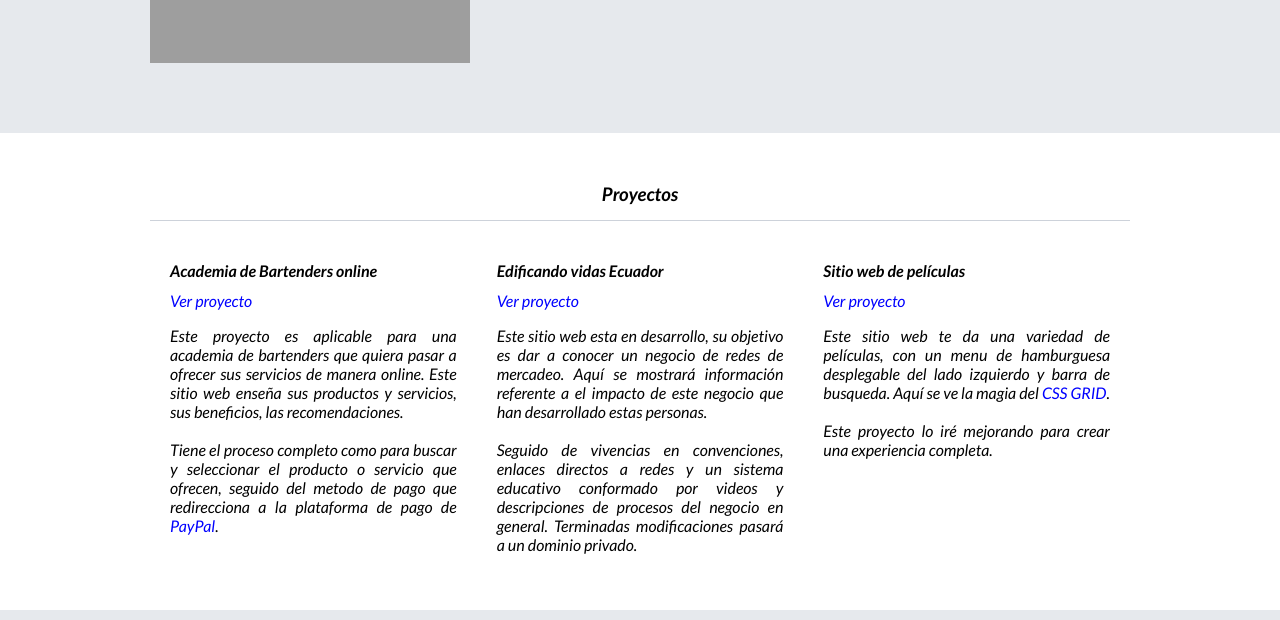
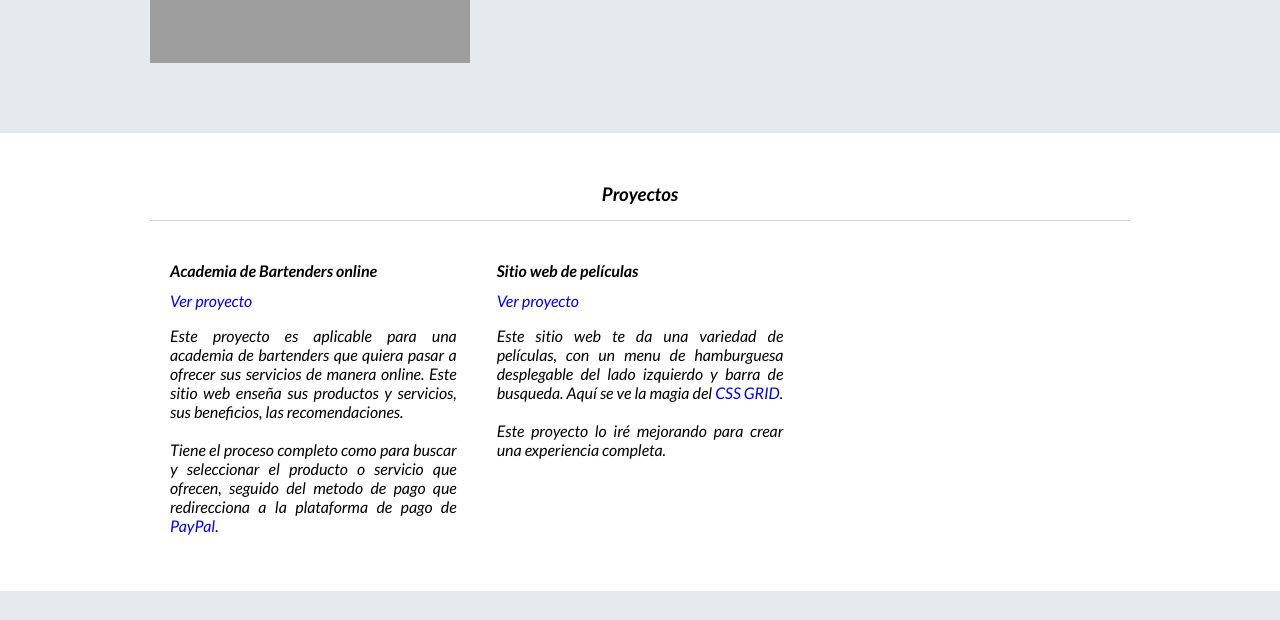
Before and after one commit to cesanagu/desweb, a plain HTML site: page perfil.html in a window 1280 px wide. Shown: the part 542-1162 px from the top of the page. Drawn offline with Linux system fonts and the light colour scheme; grey boxes are pictures that could not be loaded.

Commit message:
proyectos-edición

```diff
--- a/perfil.html
+++ b/perfil.html
@@ -69,14 +69,14 @@
               de pago que redirecciona a la plataforma de pago de <a href="https://www.paypal.com/us/home">PayPal</a>.</p>
           </article>
 
-          <article class="proyects-container">
+          <!-- <article class="proyects-container">
             <h4>Edificando vidas Ecuador</h4>
             <a href="https://cesanagu.github.io/4life-website/">Ver proyecto</a>
             <p>Este sitio web esta en desarrollo, su objetivo es dar a conocer un negocio de redes de mercadeo. Aquí se mostrará
             información referente a el impacto de este negocio que han desarrollado estas personas.<br><br> Seguido de vivencias en convenciones,
             enlaces directos a redes y un sistema educativo conformado por videos y descripciones de procesos del negocio en general. Terminadas
             modificaciones pasará a un dominio privado.</p>
-          </article>
+          </article> -->
 
           <article class="proyects-container">
             <h4>Sitio web de películas</h4>
```
